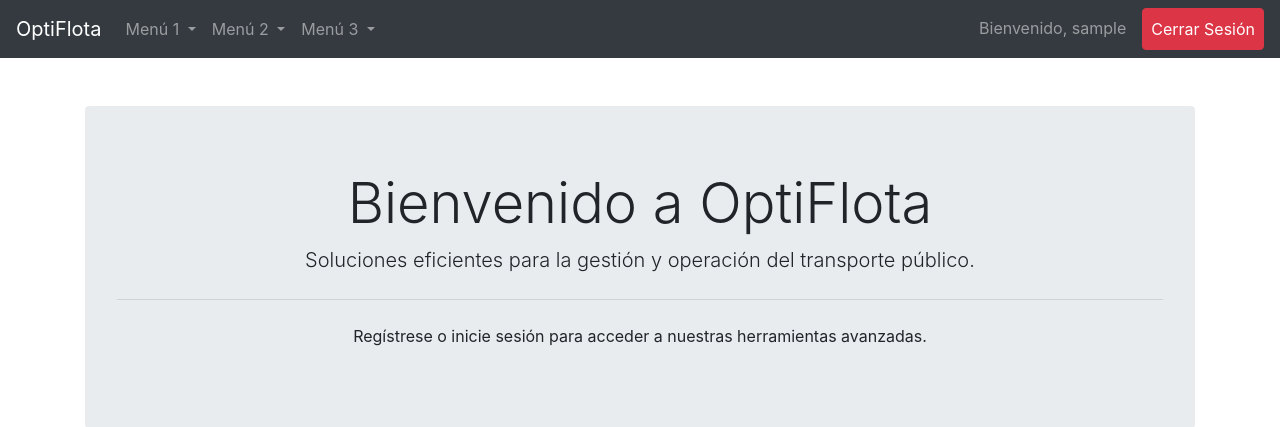
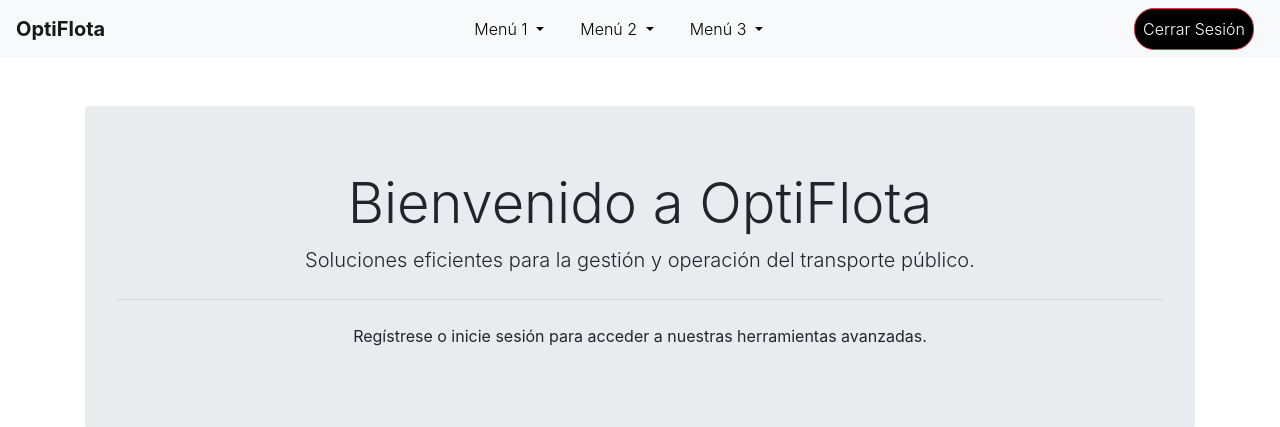
Before and after one commit to ramoncorquiz1997/sistemaControlTransporte, a Flask app: page / in a window 1280 px wide. Shown: the top 427 px of the page. Run offline with Flask 3, Linux system fonts and the light colour scheme; the visitor is signed in with stand-in values (Sample User, id 1); some libraries are stand-ins or nearby versions.

Commit message:
Cambios nuevos al topbar

```diff
--- a/templates/topmenu_template.html
+++ b/templates/topmenu_template.html
@@ -28,18 +28,43 @@
         .navbar-nav .dropdown:hover>.dropdown-menu {
             display: block;
         }
+        .navbar {
+            justify-content: space-between;
+        }
+        .navbar-brand {
+            font-weight: bold;
+        }
+        .navbar-nav {
+            flex-direction: row;
+        }
+        .nav-item {
+            padding: 0 10px;
+        }
+        .nav-link {
+            color: black !important;
+            font-weight: 300; /* Cambiar el grosor de las letras a más delgadas */
+        }
+        .btn-custom {
+            border-radius: 20px;
+            background-color: black;
+            color: white !important;
+            font-weight: 300; /* Cambiar el grosor de las letras a más delgadas */
+        }
+        .navbar-nav.mx-auto {
+            justify-content: center;
+        }
     </style>
 </head>
 <body>
-<nav class="navbar navbar-expand-lg navbar-dark bg-dark">
+<nav class="navbar navbar-expand-lg navbar-light bg-light">
     <a class="navbar-brand" href="{{ url_for('main_routes.home') }}">OptiFlota</a>
     <button class="navbar-toggler" type="button" data-toggle="collapse" data-target="#navbarNav" aria-controls="navbarNav" aria-expanded="false" aria-label="Toggle navigation">
         <span class="navbar-toggler-icon"></span>
     </button>
     <div class="collapse navbar-collapse" id="navbarNav">
-        <ul class="navbar-nav mr-auto">
+        <ul class="navbar-nav mx-auto">
             <li class="nav-item dropdown">
-                <a class="nav-link dropdown-toggle" href="#" id="menu1" role="button" aria-haspopup="true" aria-expanded="false">
+                <a class="nav-link dropdown-toggle" href="#" id="menu1" role="button" data-toggle="dropdown" aria-haspopup="true" aria-expanded="false">
                     Menú 1
                 </a>
                 <div class="dropdown-menu" aria-labelledby="menu1">
@@ -49,7 +74,7 @@
                 </div>
             </li>
             <li class="nav-item dropdown">
-                <a class="nav-link dropdown-toggle" href="#" id="menu2" role="button" aria-haspopup="true" aria-expanded="false">
+                <a class="nav-link dropdown-toggle" href="#" id="menu2" role="button" data-toggle="dropdown" aria-haspopup="true" aria-expanded="false">
                     Menú 2
                 </a>
                 <div class="dropdown-menu" aria-labelledby="menu2">
@@ -69,20 +94,17 @@
                 </div>
             </li>
         </ul>
-        <ul class="navbar-nav ml-auto">
+        <ul class="navbar-nav">
             {% if current_user.is_authenticated %}
                 <li class="nav-item">
-                    <a class="nav-link" href="{{ url_for('main_routes.welcome') }}">Bienvenido, {{ current_user.username }}</a>
-                </li>
-                <li class="nav-item">
-                    <a class="nav-link btn btn-danger ml-2" href="{{ url_for('auth_routes.logout') }}">Cerrar Sesión</a>
+                    <a class="nav-link btn btn-danger btn-custom ml-2" href="{{ url_for('auth_routes.logout') }}">Cerrar Sesión</a>
                 </li>
             {% else %}
                 <li class="nav-item">
-                    <a class="nav-link" href="{{ url_for('auth_routes.register') }}">Registro</a>
+                    <a class="nav-link btn btn-primary btn-custom ml-2" href="{{ url_for('auth_routes.register') }}">Registro</a>
                 </li>
                 <li class="nav-item">
-                    <a class="nav-link" href="{{ url_for('auth_routes.login') }}">Iniciar Sesión</a>
+                    <a class="nav-link btn btn-primary btn-custom ml-2" href="{{ url_for('auth_routes.login') }}">Iniciar Sesión</a>
                 </li>
             {% endif %}
         </ul>
```
